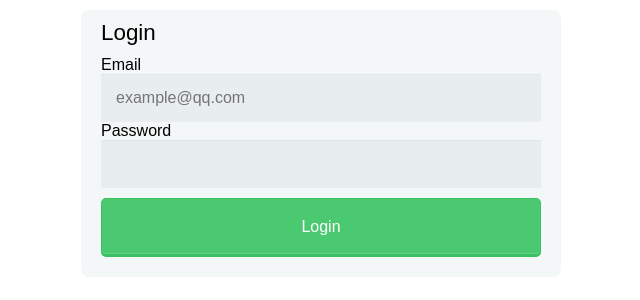
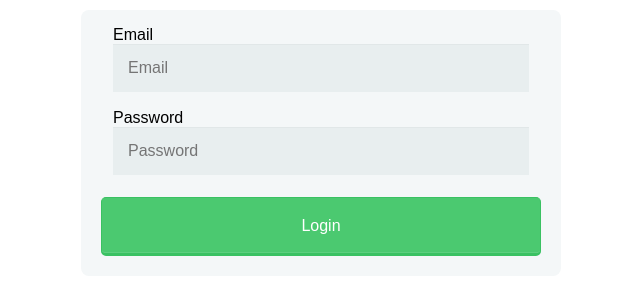
Before and after one commit to phodal-archive/project-x, a Flask app: page /login in a window 1280 px wide. Shown: the part 95-395 px from the top of the page, without its empty margins (319-959 px from the left). Run offline with Flask 2, Linux system fonts and the light colour scheme; some libraries are stand-ins or nearby versions.

Commit message:
use render field on login

```diff
--- a/xunta/templates/user/login.html
+++ b/xunta/templates/user/login.html
@@ -11,19 +11,18 @@
   {% endif %}
 {% endwith %}
 
+{% from "macros.html" import render_field %}
+<form method="POST" action="">
+    <input type="hidden" name="csrf_token" value="{{ csrf_token() }}" />
+    <fieldset>
+        {{ form.email.label }}
+        {{ render_field(form.email, class="form-control", placeholder=_("Email")) }}
+    </fieldset>
 
-<form method="POST" action="">
-    {{ form.csrf_token }}
-    <legend>{{ _("Login") }}</legend>
-    <div class="form-group">
-        {{ form.email.label }}
-        <input type="email" id="email" name="email" class="form-control" placeholder={{ _("example@qq.com") }}>
-    </div>
-
-    <div class="form-group">
+    <fieldset>
         {{ form.password.label }}
-        <input type="password" name="password" id="password" class="form-control" required="required">
-    </div>
+        {{ render_field(form.password, class="form-control", placeholder=_("Password")) }}
+    </fieldset>
     <input type="submit" name="login" value='{{ _("Login") }}' class="btn-green btn"/>
 </form>
 {% endblock %}
```
